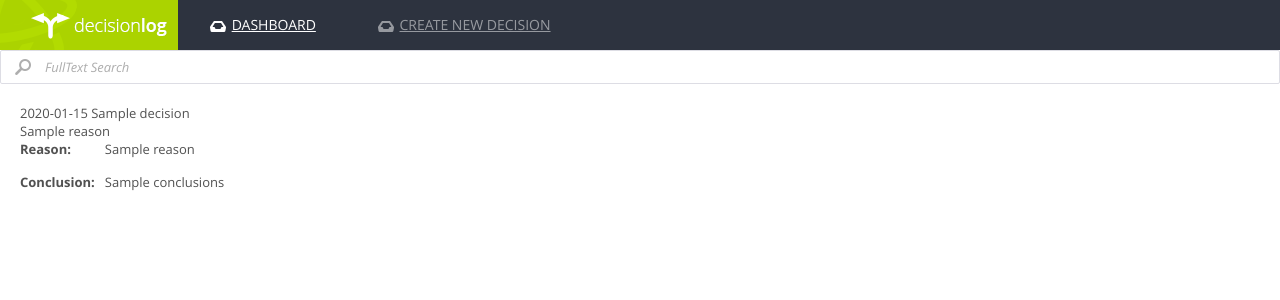
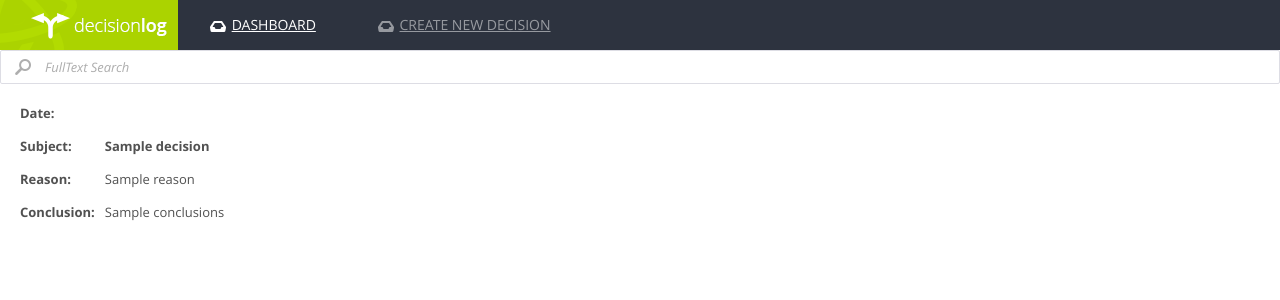
Before and after one commit to MartinHatas/decision-log, a Java web app: template src/main/webapp/WEB-INF/jsp/detail.jsp in a window 1280 px wide. Shown: the top 300 px of the page. Run offline with Spring Boot 4, a stand-in JSP engine, Linux system fonts and the light colour scheme; the template is opened without the code that fills it: most values are stand-ins (such as "Sample title", 1, 10 or a date in 2020); style sheets or scripts are compiled from the project's sources.

Commit message:
vzhled s daty

```diff
--- a/src/main/webapp/WEB-INF/jsp/detail.jsp
+++ b/src/main/webapp/WEB-INF/jsp/detail.jsp
@@ -7,38 +7,39 @@
 <jsp:include page="header.jsp"></jsp:include>
 <div class="detail-box">
     <c:forEach var="decision" items="${decisions}">
-        <tr class="table-collapsible-row-header is-open"><%--is-open--%>
-            <td class="date">
-                <div class="table-collapsible-row-toggle"></div>
-                <c:out value="${decision.date}"/>
-            </td>
-            <td class="subject"><c:out value="${decision.subject}"/></td>
-            <td class="summary">
-                <div class="wrapper">
-                    <c:out value="${decision.reason}"/>
+
+        <div class="content">
+            <div class="detail">
+                <div class="heading">
+                    Date:
                 </div>
-            </td>
-                <%--<td class="relevancy">--%>
-                <%--<div class="wrapper">--%>
-                <%--<c:out value="${decision.relevance}"/>--%>
-                <%--&lt;%&ndash;&#9733;&#9733;&#9733;&#9733;&#9733;&ndash;%&gt;--%>
-                <%--<div class="hider"></div>--%>
-                <%--</div>--%>
-                <%--</td>--%>
-        </tr>
+                <div class="content">
+                    <div class="date">
+                        <%--<c:out value="${decision.date}"/>--%>
+                    </div>
+                </div>
+            </div>
 
-        <tr class="table-collapsible-row-body">
-            <td colspan="4">
+            <div class="detail">
+                <div class="heading">
+                    Subject:
+                </div>
                 <div class="content">
+                    <div class="subject">
+                        <c:out value="${decision.subject}"/>
+                    </div>
+                </div>
+            </div>
+
             <div class="detail">
                 <div class="heading">
                     Reason:
                 </div>
                 <div class="content">
                     <c:out value="${decision.reason}" escapeXml='false'/>
-
                 </div>
             </div>
+
             <div class="detail">
                 <div class="heading">
                     Conclusion:
@@ -49,8 +50,6 @@
                 </div>
             </div>
         </div>
-            </td>
-        </tr>
     </c:forEach>
 </div>
 <jsp:include page="footer.jsp"></jsp:include>
```
Lines whose indentation alone changed are shown as unchanged.
